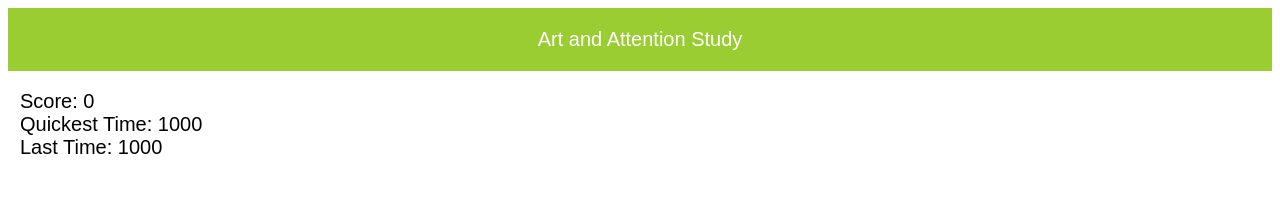
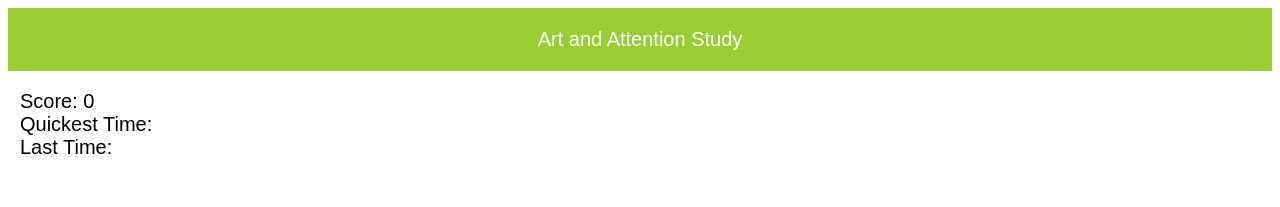
Before and after one commit to JoEnes123/JoEnes123.github.io, a plain HTML site: page index.html in a window 1280 px wide. Shown: the top 207 px of the page. Drawn offline with Linux system fonts and the light colour scheme.

Commit message:
Update style.css
For hiding covers

```diff
--- a/style.css
+++ b/style.css
@@ -122,3 +122,26 @@ body {
 .hide{
     display: none;
 }
+
+
+#coverIt {
+    display :block;
+    background: white;
+    width: 100px;
+    height: 20px;
+    position: absolute;
+    top:113px;
+    left:155px;
+
+}
+
+#coverIt2 {
+    display :block;
+    background: white;
+    width: 100px;
+    height: 20px;
+    position: absolute;
+    top:137px;
+    left:113px;
+
+}
```
